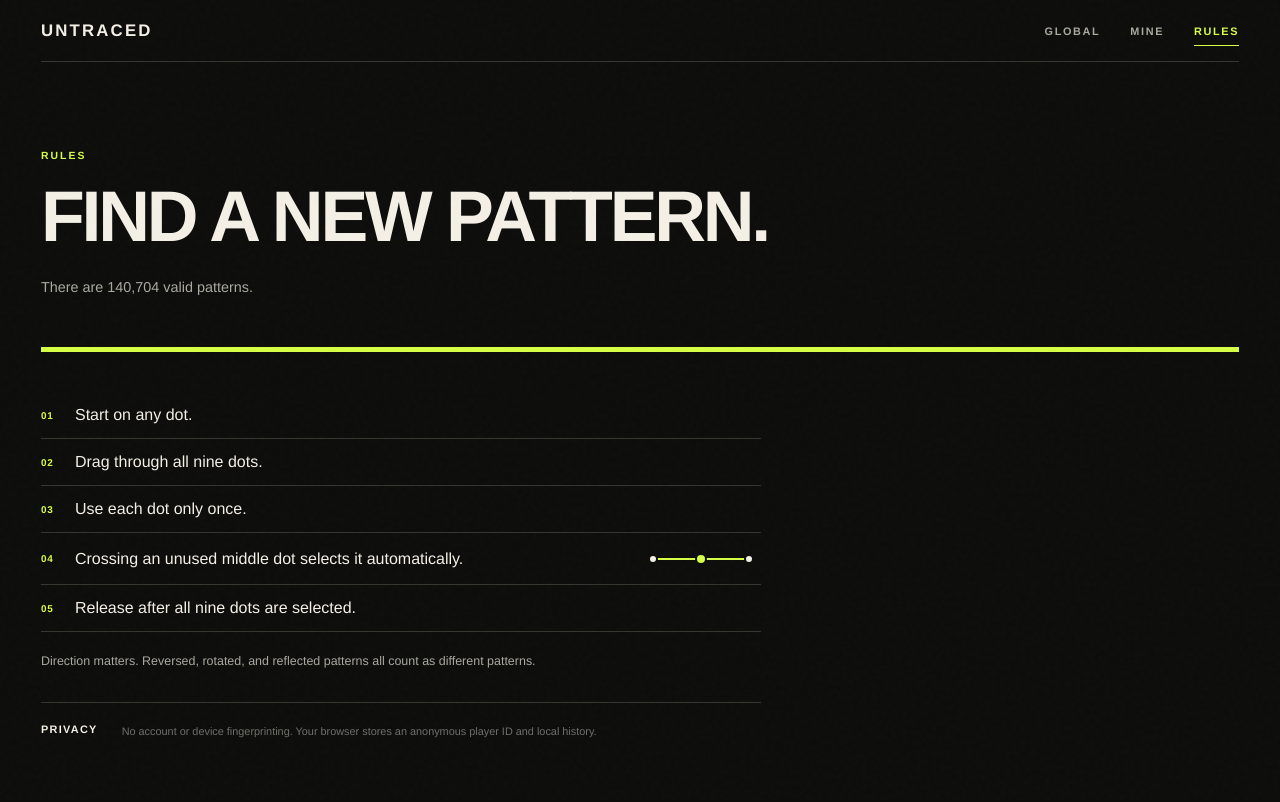
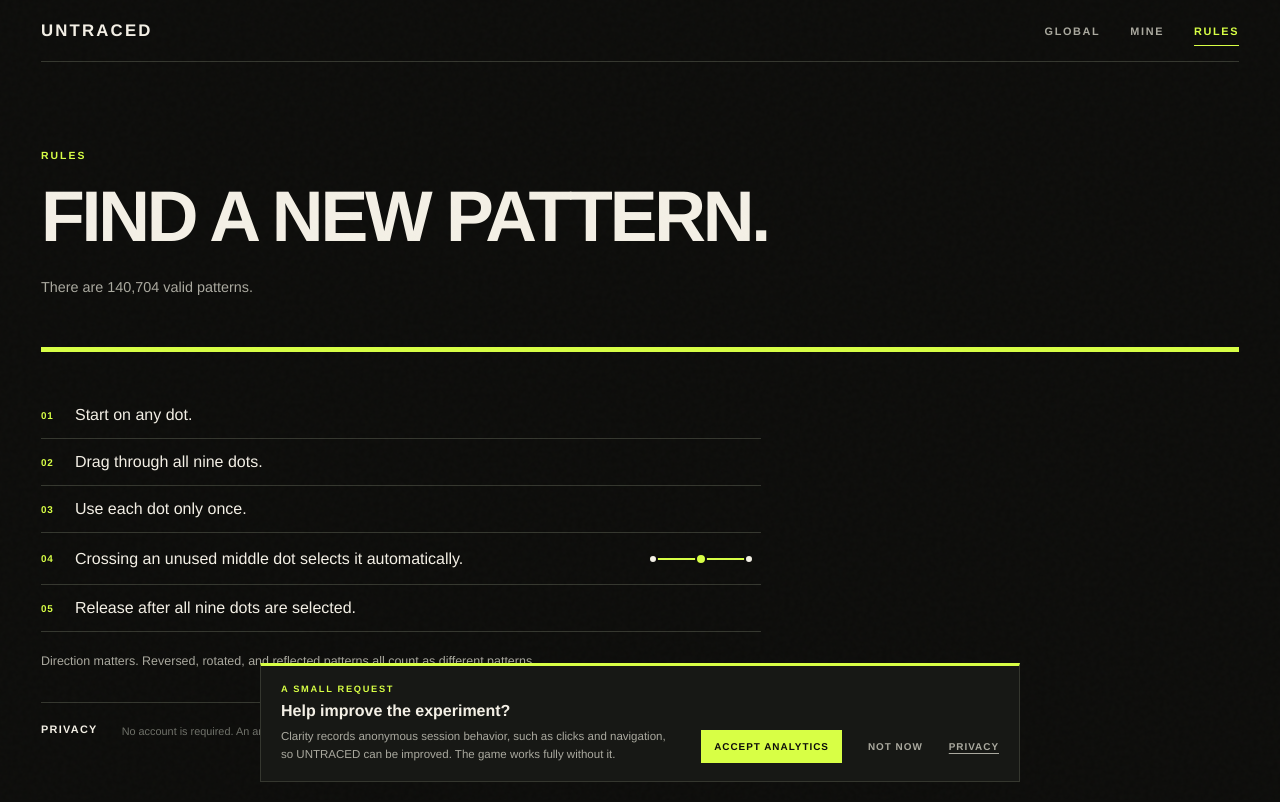
Before and after one commit to priya-padmanaban/untraced, a Next.js app: page /about in a window 1280 px wide. Shown: the top 802 px of the page. Built offline with nearby package versions, Linux system fonts and the light colour scheme; no server answers.

Commit message:
add clarity and consent flow for eu/uk users

```diff
--- a/src/app/about/page.tsx
+++ b/src/app/about/page.tsx
@@ -40,11 +40,12 @@
           count as different patterns.
         </p>
       </section>
-      <aside className={styles.note}>
+      <aside className={styles.note} id="privacy">
         <strong>Privacy</strong>
         <span>
-          No account or device fingerprinting. Your browser stores an anonymous
-          player ID and local history.
+          No account is required. An anonymous player ID and local history stay
+          in your browser; Clarity records anonymous usage sessions so the
+          experiment can be improved.
         </span>
       </aside>
     </main>
--- a/src/app/layout.tsx
+++ b/src/app/layout.tsx
@@ -1,6 +1,7 @@
 import type { Metadata } from "next";
+import ClarityConsent from "@/components/ClarityConsent";
 import "./globals.css";
 import "./typography.css";
 const origin=process.env.NEXT_PUBLIC_SITE_URL||"http://localhost:3000";
 export const metadata:Metadata={metadataBase:new URL(origin),title:{default:"UNTRACED",template:"%s · UNTRACED"},description:"Draw a nine-dot pattern and see if anyone found it first.",manifest:"/manifest.webmanifest",icons:{icon:[{url:"/favicon.ico",sizes:"any"},{url:"/favicon.png",type:"image/png"},{url:"/favicon-96x96.png",sizes:"96x96",type:"image/png"}],apple:[{url:"/apple-touch-icon.png",sizes:"180x180",type:"image/png"}],shortcut:["/favicon.ico"]},openGraph:{title:"UNTRACED",description:"140,704 patterns. How many are still missing?",images:[{url:"/og.png",width:1536,height:1024}]},twitter:{card:"summary_large_image",title:"UNTRACED",description:"140,704 patterns. How many are still missing?",images:["/og.png"]}};
-export default function RootLayout({children}:Readonly<{children:React.ReactNode}>){return <html lang="en"><body>{children}</body></html>}
+export default function RootLayout({children}:Readonly<{children:React.ReactNode}>){return <html lang="en"><body>{children}<ClarityConsent/></body></html>}
--- a/src/app/record/page.tsx
+++ b/src/app/record/page.tsx
@@ -45,7 +45,8 @@
       </div>
       <p className={styles.privacyLine}>
         Players are counted anonymously. Each browser keeps a local player ID;
-        no account is required.
+        no account is required. Anonymous usage sessions help improve the
+        experiment.
       </p>
       <section className={styles.section}>
         <h2>Latest activity</h2>
--- /dev/null
+++ b/src/components/ClarityConsent.module.css
@@ -0,0 +1 @@
+.banner{position:fixed;z-index:20;right:18px;bottom:18px;left:18px;display:flex;align-items:end;justify-content:space-between;gap:28px;max-width:760px;margin:0 auto;padding:18px 20px;background:var(--surface);border:1px solid var(--rule);border-top:3px solid var(--accent);color:var(--paper)}.eyebrow{color:var(--accent);font-size:.58rem;font-weight:900;letter-spacing:.18em;text-transform:uppercase}.banner h2{font-size:1rem;line-height:1.2;margin-top:7px}.banner p:not(.eyebrow){max-width:475px;color:var(--muted);font-size:.72rem;line-height:1.5;margin-top:8px}.actions{display:flex;align-items:center;gap:14px;flex-shrink:0}.actions button,.actions a{font-size:.62rem;font-weight:900;letter-spacing:.1em;text-transform:uppercase;white-space:nowrap}.actions button{padding:10px 12px;cursor:pointer}.accept{border:1px solid var(--accent);background:var(--accent);color:var(--ink)}.decline{border:0;background:transparent;color:var(--muted)}.actions a{color:var(--muted);text-decoration:underline;text-underline-offset:3px}.actions button:hover,.actions button:focus-visible,.actions a:hover,.actions a:focus-visible{color:var(--paper)}.accept:hover,.accept:focus-visible{background:var(--paper);border-color:var(--paper);color:var(--ink)}@media(max-width:650px){.banner{display:block;right:12px;bottom:12px;left:12px;padding:16px}.actions{justify-content:flex-start;flex-wrap:wrap;gap:12px;margin-top:14px}}
--- /dev/null
+++ b/src/components/ClarityConsent.tsx
@@ -0,0 +1,63 @@
+"use client";
+
+import Script from "next/script";
+import { useEffect, useState } from "react";
+import styles from "./ClarityConsent.module.css";
+
+const CONSENT_KEY = "untraced-analytics-consent";
+const claritySnippet = `(function(c,l,a,r,i,t,y){c[a]=c[a]||function(){(c[a].q=c[a].q||[]).push(arguments)};t=l.createElement(r);t.async=1;t.src="https://www.clarity.ms/tag/"+i;y=l.getElementsByTagName(r)[0];y.parentNode.insertBefore(t,y);})(window,document,"clarity","script","y9u9dsnznt");`;
+
+type Consent = "granted" | "denied";
+
+export default function ClarityConsent() {
+  const [consent, setConsent] = useState<Consent | null>(null);
+
+  useEffect(() => {
+    queueMicrotask(() => {
+      const saved = localStorage.getItem(CONSENT_KEY);
+      if (saved === "granted" || saved === "denied") setConsent(saved);
+    });
+  }, []);
+
+  const choose = (choice: Consent) => {
+    localStorage.setItem(CONSENT_KEY, choice);
+    setConsent(choice);
+  };
+
+  return (
+    <>
+      {consent === "granted" && (
+        <Script id="microsoft-clarity" strategy="afterInteractive">
+          {claritySnippet}
+        </Script>
+      )}
+      {consent === null && (
+        <aside
+          className={styles.banner}
+          role="dialog"
+          aria-labelledby="analytics-consent-title"
+          aria-describedby="analytics-consent-description"
+        >
+          <div>
+            <p className={styles.eyebrow}>A small request</p>
+            <h2 id="analytics-consent-title">Help improve the experiment?</h2>
+            <p id="analytics-consent-description">
+              Clarity records anonymous session behavior, such as clicks and
+              navigation, so UNTRACED can be improved. The game works fully
+              without it.
+            </p>
+          </div>
+          <div className={styles.actions}>
+            <button className={styles.accept} onClick={() => choose("granted")}>
+              Accept analytics
+            </button>
+            <button className={styles.decline} onClick={() => choose("denied")}>
+              Not now
+            </button>
+            <a href="/about#privacy">Privacy</a>
+          </div>
+        </aside>
+      )}
+    </>
+  );
+}
--- a/src/components/YouClient.tsx
+++ b/src/components/YouClient.tsx
@@ -49,7 +49,7 @@
 
   const deleteLocalData = () => {
     if (!confirm("Delete local Untraced data?")) return;
-    ["untraced-player-id", "untraced-history", "untraced-nickname", "untraced-muted"].forEach(
+    ["untraced-player-id", "untraced-history", "untraced-nickname", "untraced-muted", "untraced-analytics-consent"].forEach(
       (key) => localStorage.removeItem(key),
     );
     location.reload();
```
